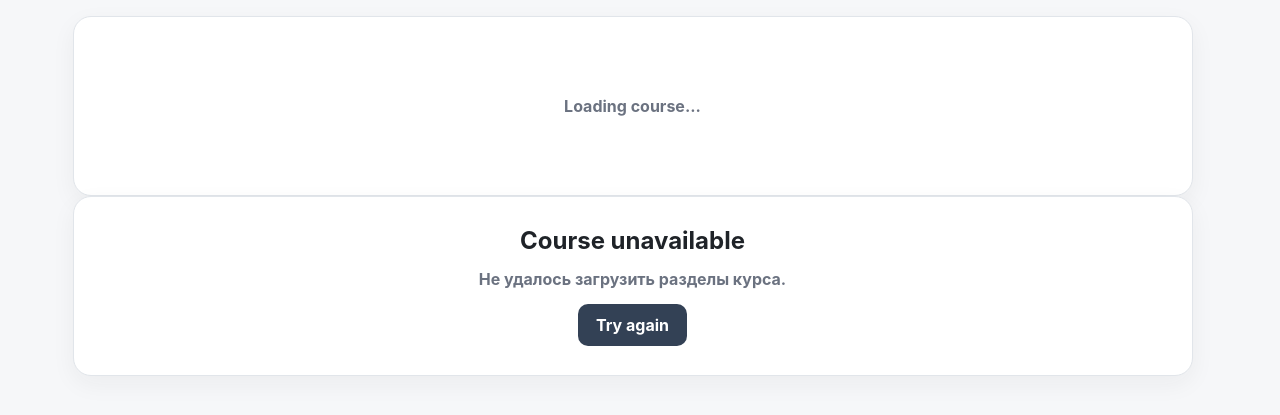
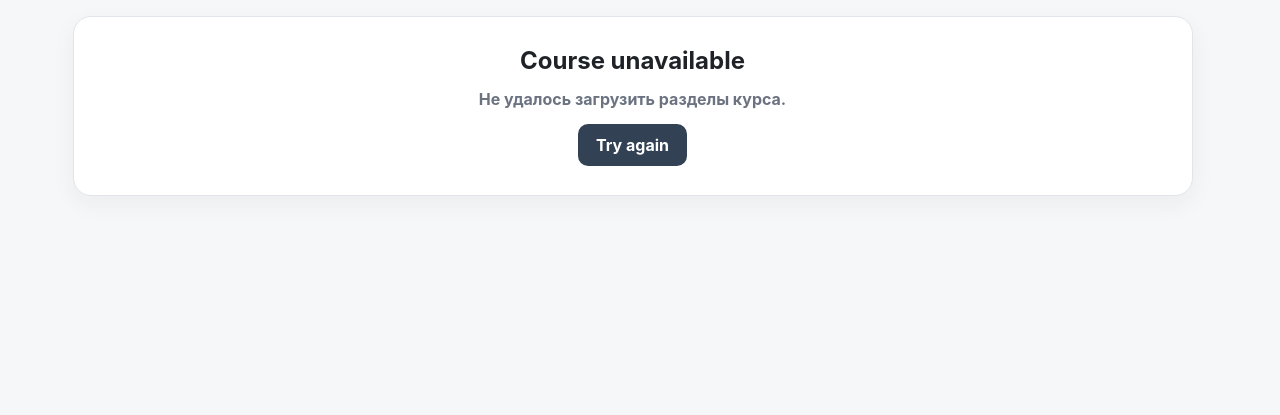
Before and after one commit to gitmskhl/MusaCodeAcademy, a FastAPI app: template app/templates/course_detail.html in a window 1280 px wide. Shown: the part 117-532 px from the top of the page. Run offline with FastAPI, Linux system fonts and the light colour scheme; the template is opened without the code that fills it, so the values that code supplies are empty; parts of the project's set-up code (start-up, migrations or seed data) failed here and were passed over.

Commit message:
Fix course page

```diff
--- a/app/static/css/course.css
+++ b/app/static/css/course.css
@@ -51,6 +51,10 @@ button {
 a {
     color: inherit;
     text-decoration: none;
+}
+
+[hidden] {
+    display: none !important;
 }
 
 .course-page {
```
